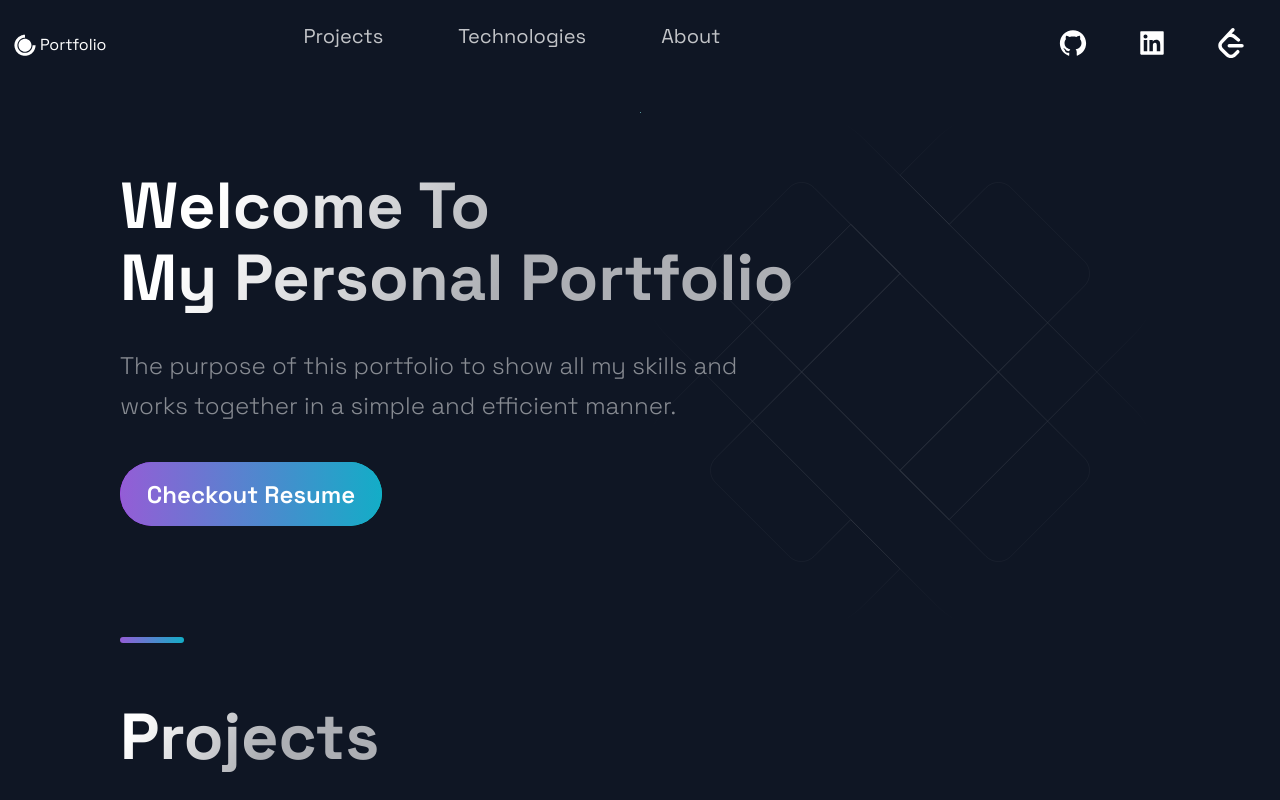
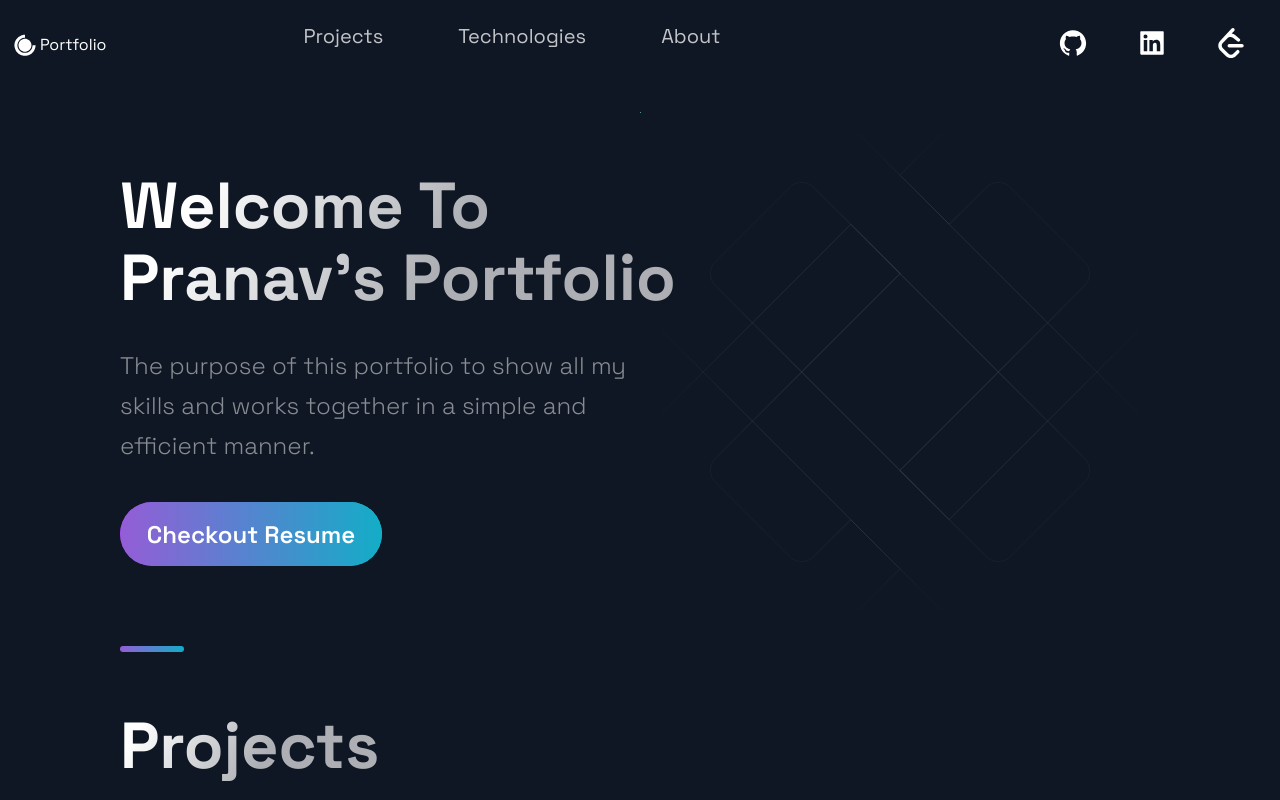
Before and after one commit to pranavrai070/next_portfolio, a Next.js app: page / in a window 1280 px wide. Shown: the top 800 px of the page. Built offline with nearby package versions, Linux system fonts and the light colour scheme.

Commit message:
resume, hero updated

```diff
--- a/next.config.js
+++ b/next.config.js
@@ -1,4 +1,7 @@
 /** @type {import('next').NextConfig} */
-const nextConfig = {}
+const nextConfig = {
+    output: "export",
+    // more
+  };
 
-module.exports = nextConfig
+  module.exports = nextConfig;
--- a/src/components/Hero/Hero.js
+++ b/src/components/Hero/Hero.js
@@ -11,12 +11,12 @@
       <LeftSection>
         <SectionTitle main center>
           Welcome To <br />
-          My Personal Portfolio
+          Pranav's Portfolio
         </SectionTitle>
         <SectionText>
         The purpose of this portfolio to show all my skills and works together in a simple and efficient manner.
         </SectionText>
-        <Link href="https://drive.google.com/file/d/1D2eNKoEAPvYWntQKy0acxcXm8L4lGQXs/view?usp=sharing" legacyBehavior>
+        <Link href="https://drive.google.com/file/d/1jOWXj-3Xoj2J1DXMZ4EcGSGKd4onteJn/view?usp=sharing" legacyBehavior>
         <a target='blank'><Button onClick={props.handleClick}>Checkout Resume</Button></a>
         </Link>
 
```
